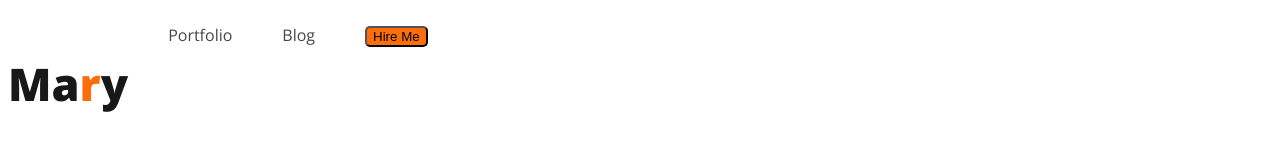
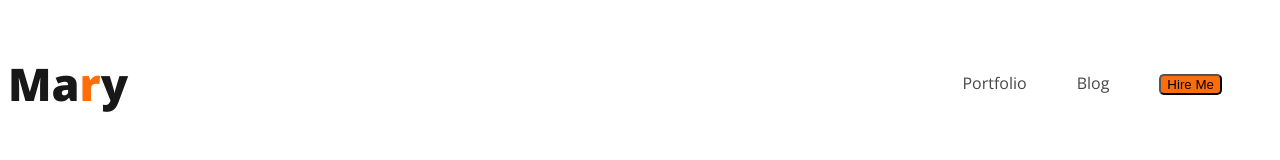
Before and after one commit to developernur11/developer-portfolio, a plain HTML site: page index.html in a window 1280 px wide. Drawn offline with nearby package versions, Linux system fonts and the light colour scheme.

Commit message:
style added

```diff
--- a/styles/portfolio.css
+++ b/styles/portfolio.css
@@ -15,6 +15,9 @@ body{
 /*Nav Related Styles*/
 nav{
     display: flex;
+    justify-content: space-between;
+    align-items: center;
+
 }
 .nav_title{
     color:  #181818;
@@ -25,12 +28,17 @@ nav{
 nav > ul{
 
     display: flex;
+
 }
 nav li{
     list-style: none;
     margin-right: 50px;
+
+
+
 }
 nav a{
     text-decoration: none;
     color: #474747;
-#}
+
+}
```
